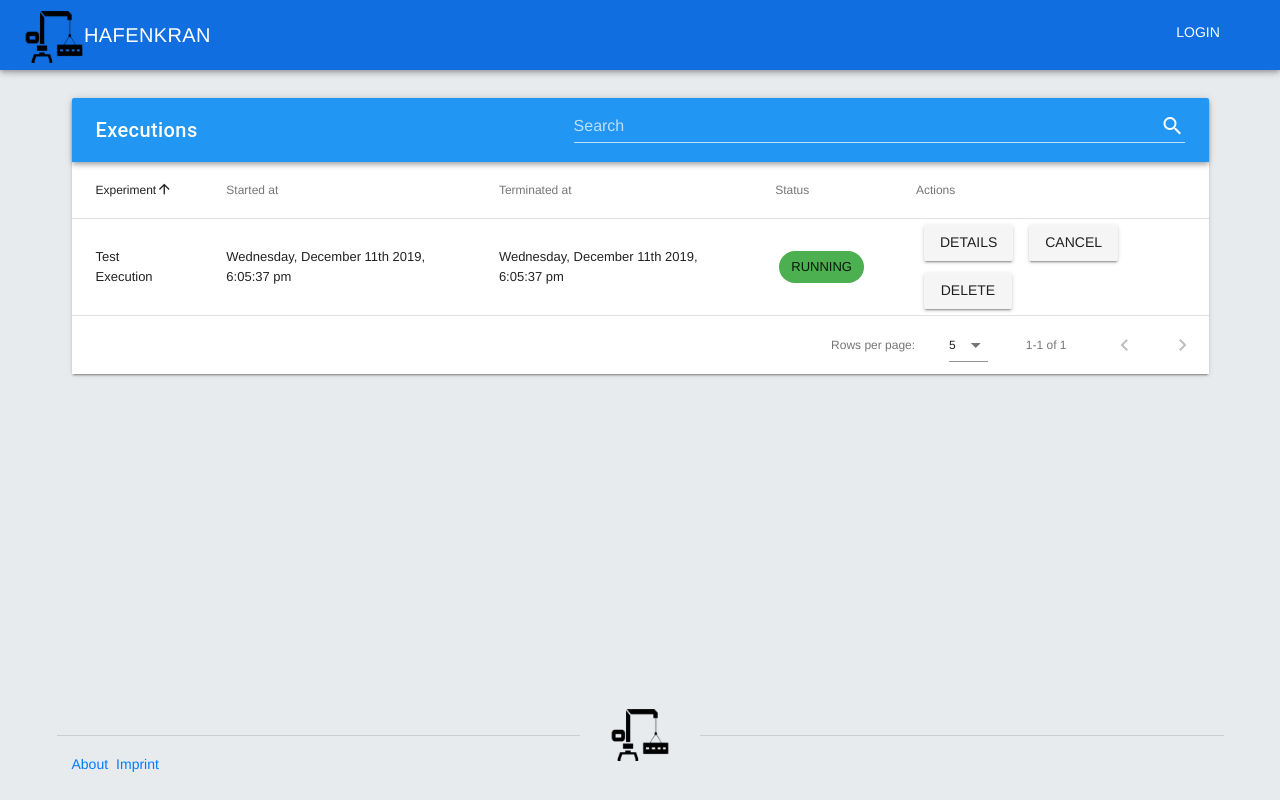
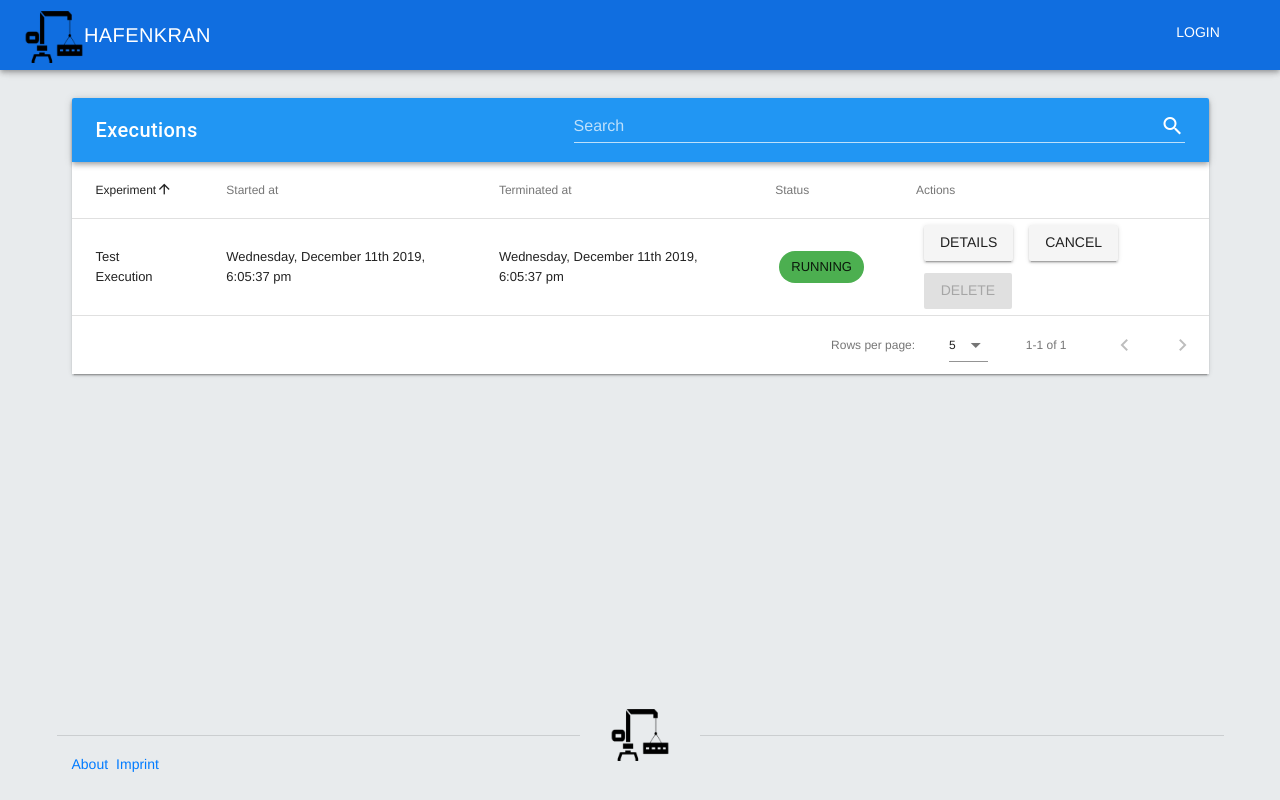
Before and after one commit to cormensratio/hafenkran-client, a Vue app: page /executionlist in a window 1280 px wide. Built offline with nearby package versions, Linux system fonts and the light colour scheme; no server answers.

Commit message:
EPDS02-163 deletion needs to be confirmed now, is disabled if execution is running or waiting

```diff
--- a/src/components/views/ExecutionsListPage.vue
+++ b/src/components/views/ExecutionsListPage.vue
@@ -33,16 +33,39 @@
                 <v-btn @click="navigateToDetails(props.item.id)">Details</v-btn>
                 <v-btn :disabled="cancelButtonDisabled(props.item.status)"
                        @click="executionCancel(props.item.id)">Cancel</v-btn>
-                <v-btn @click="executionDelete(props.item.id)">Delete</v-btn>
-                <v-progress-circular
-                  indeterminate
-                  color="blue"
-                  v-if="loading"
-                ></v-progress-circular>
+                <v-dialog
+                  v-model="dialog"
+                  width="500">
+                  <template v-slot:activator="{ on }">
+                    <v-btn v-if="props.item.status === 'RUNNING' || 'WAITING'" disabled>
+                      Delete
+                    </v-btn>
+                    <v-btn v-else color="red lighten-2" dark v-on="on">
+                      Delete
+                    </v-btn>
+                  </template>
+                  <v-card>
+                    <v-card-title>
+                      Are you sure you want to delete this Execution?
+                    </v-card-title>
+                    <v-card-actions>
+                      <v-btn class="error"
+                             @click="executionDelete(props.item.id), dialog = false">
+                        Yes, I want to delete</v-btn>
+                      <v-btn @click="dialog = false">No, I'm not sure</v-btn>
+                    </v-card-actions>
+                  </v-card>
+                </v-dialog>
               </td>
             </template>
           </v-data-table>
         </v-card>
+        <v-progress-circular
+          size="50"
+          indeterminate
+          color="blue"
+          v-if="loading"
+        ></v-progress-circular>
         <v-snackbar timeout="2500" v-model="showSnackbar">
           {{ snack }}
           <v-btn flat color="accent" @click.native="showSnackbar = false">Close</v-btn>
@@ -69,6 +92,7 @@ export default {
       search: '',
       showSnackbar: false,
       loading: false,
+      dialog: false,
       headers: [
         { text: 'Experiment', sortable: true, value: 'name' },
         { text: 'Started at', sortable: true, value: 'createdAt' },
```
